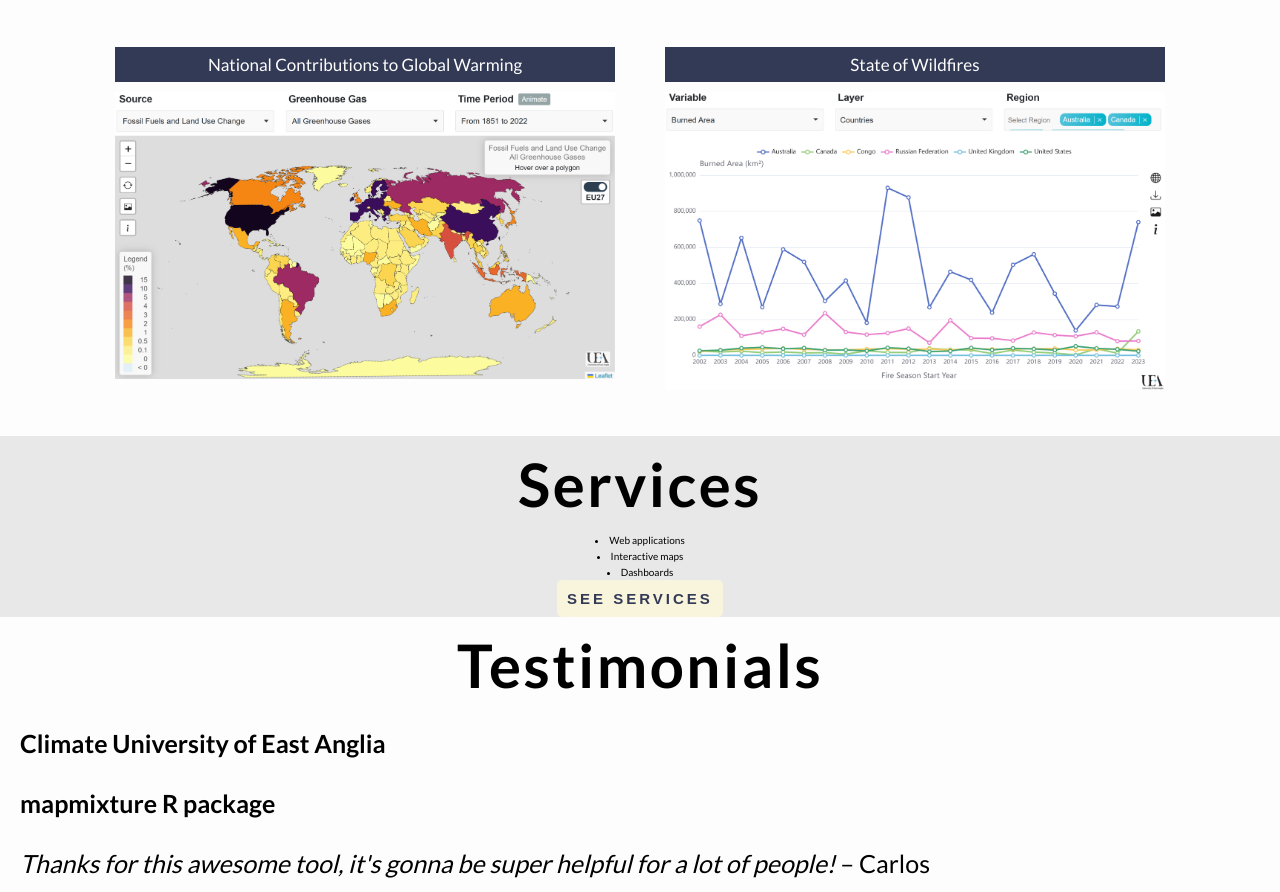
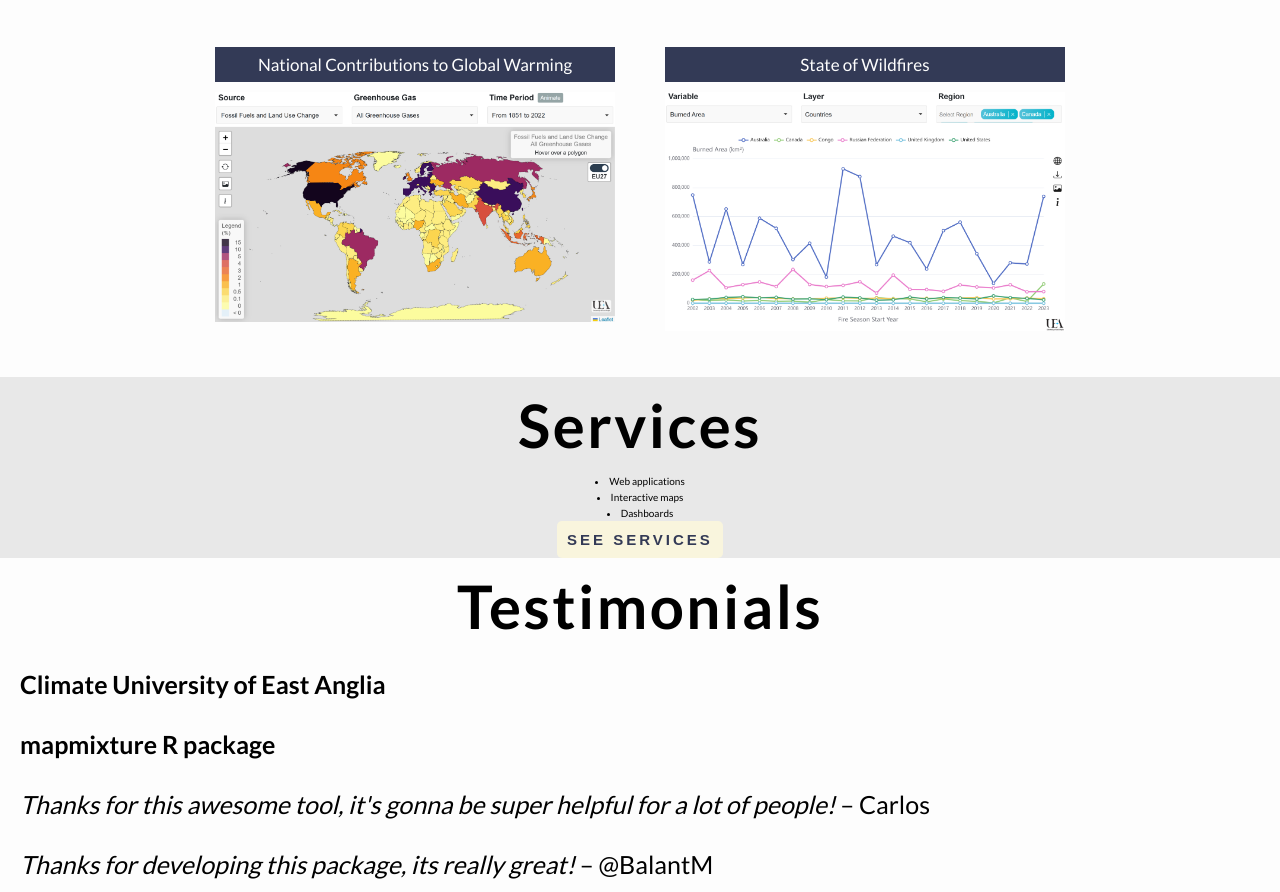
Before and after one commit to Tom-Jenkins/TJ-Data-Visualisation, a plain HTML site: page index.html in a window 1280 px wide. Shown: the part 1285-2177 px from the top of the page. Drawn offline with nearby package versions, Linux system fonts and the light colour scheme.

Commit message:
update card width

```diff
--- a/css/components/card.css
+++ b/css/components/card.css
@@ -1,5 +1,5 @@
 .card {
-    width: fit-content;
+    width: 40rem;
     height: auto;
     background-color: var(--colour-white);
     /* border: 4px solid var(--colour-secondary); */
@@ -18,6 +18,10 @@
 .card__content {
     padding: 1rem 0;
 
+    & > a > img {
+        width: 100%;
+    }
+
     &:hover {
         opacity: .6;
     }
--- a/index.html
+++ b/index.html
@@ -109,7 +109,7 @@
                     <div class="card__title">National Contributions to Global Warming</div>
                     <div class="card__content">
                         <a href="https://www.uea.ac.uk/climate/climate-data/attribution-of-global-warming" target="_blank">
-                            <img src="images/UEA_contribution_map.png" alt="screenshot of UEA global warming map app" class="project__img">
+                            <img src="images/UEA_map_national_contributions.png" alt="screenshot of UEA global warming map app" class="project__img">
                         </a>
                     </div>
                 </div>
@@ -118,7 +118,7 @@
                     <div class="card__title">State of Wildfires</div>
                     <div class="card__content">
                         <a href="https://www.uea.ac.uk/climate/climate-data/state-of-wildfires" target="_blank">
-                            <img src="images/UEA_wildfire_timeseries.png" alt="screenshot of UEA wildfire time series app" class="project__img">
+                            <img src="images/UEA_timeseries_wildfires.png" alt="screenshot of UEA wildfire time series app" class="project__img">
                         </a>
                     </div>
                 </div>
```
Also changed, not shown: portfolio.html (+2 -2 lines), images/UEA_map_national_contributions.png (renamed from images/UEA_contribution_map.PNG), images/UEA_timeseries_wildfires.png (renamed from images/UEA_wildfire_timeseries.PNG), images/UEA_wildfire_map.PNG (deleted).
